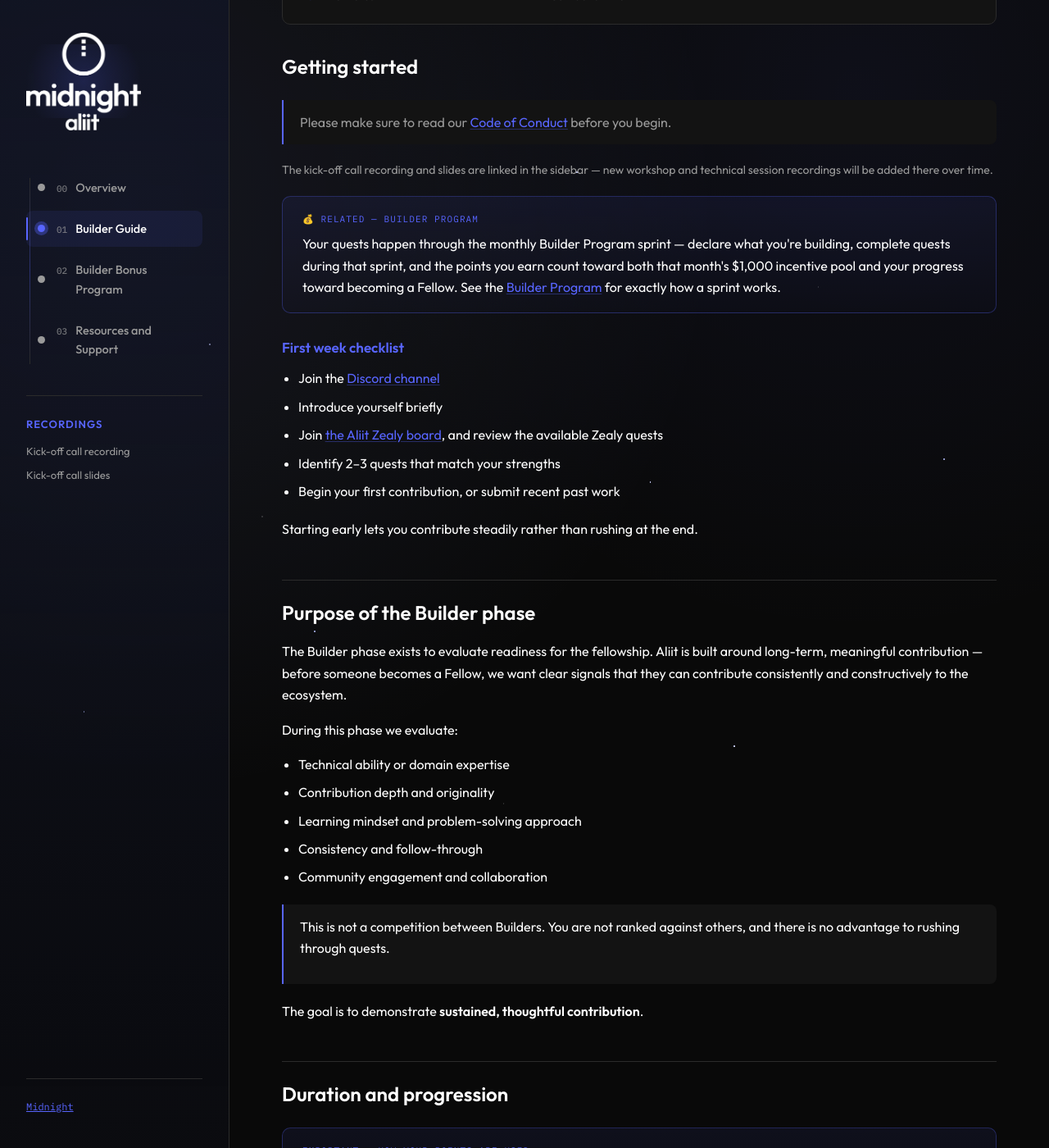
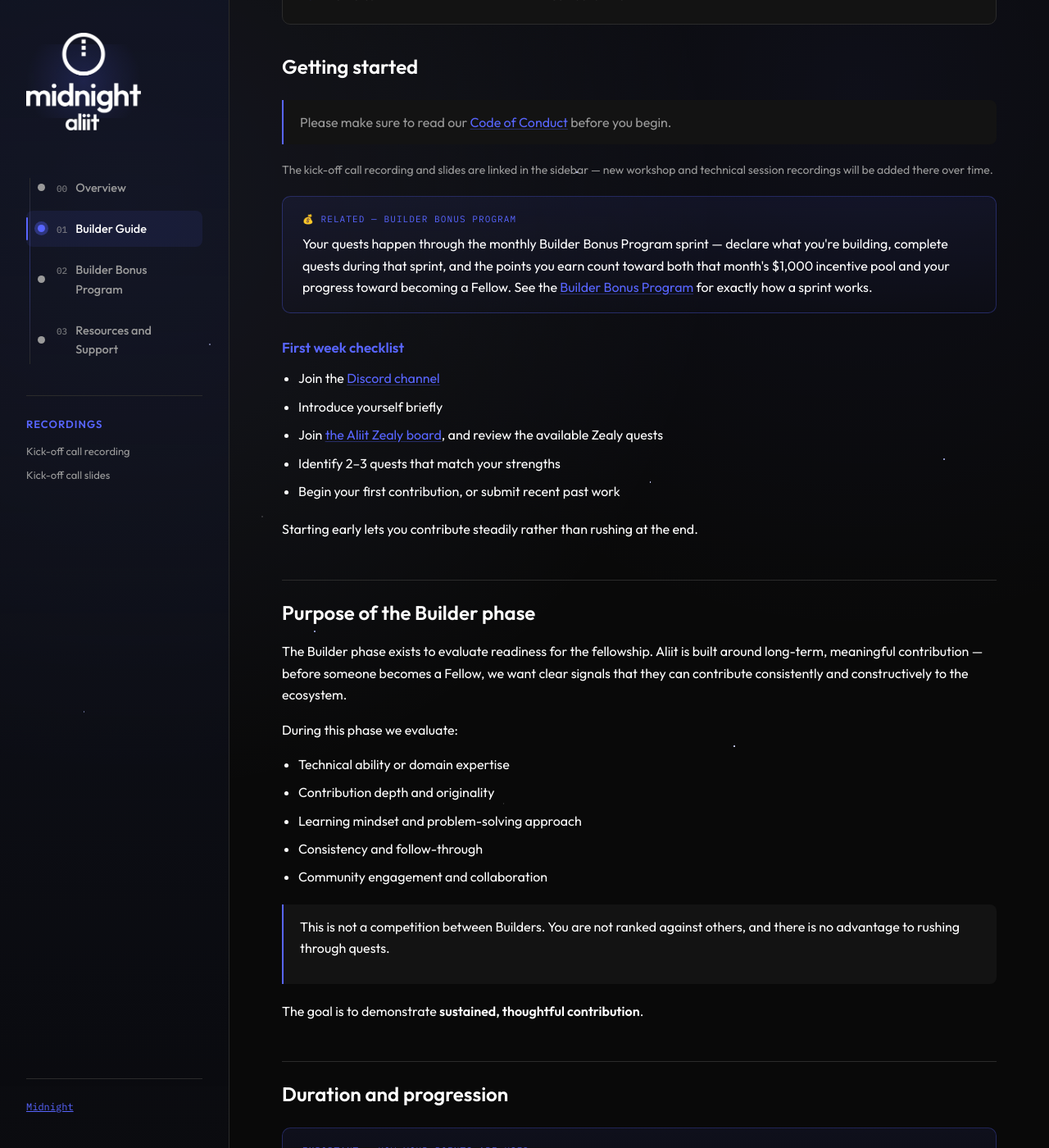
Before and after one commit to zsofimajor/aliit-builder-hub, a Jekyll site: the page built from builder-guide/index.md, in a window 1280 px wide and 1400 px high, scrolled down 535 px. Shown: the whole window at 82% size. Built offline with Jekyll 4.4.1, drawn with Linux system fonts in a browser that asks for light colours; some of the changed text lies outside the part shown.

Commit message:
Update index.md

```diff
--- a/builder-guide/index.md
+++ b/builder-guide/index.md
@@ -34,8 +34,8 @@
 <p style="color: var(--text-dim); font-size: 14px;">The kick-off call recording and slides are linked in the sidebar — new workshop and technical session recordings will be added there over time.</p>
 
 <div class="callout">
-  <span class="callout-label">💰 Related — Builder Program</span>
-  <p>Your quests happen through the monthly Builder Program sprint — declare what you're building, complete quests during that sprint, and the points you earn count toward both that month's $1,000 incentive pool and your progress toward becoming a Fellow. See the <a href="{{ '/builder-program/' | relative_url }}">Builder Program</a> for exactly how a sprint works.</p>
+  <span class="callout-label">💰 Related — Builder Bonus Program</span>
+  <p>Your quests happen through the monthly Builder Bonus Program sprint — declare what you're building, complete quests during that sprint, and the points you earn count toward both that month's $1,000 incentive pool and your progress toward becoming a Fellow. See the <a href="{{ '/builder-bonus-program/' | relative_url }}">Builder Bonus Program</a> for exactly how a sprint works.</p>
 </div>
 
 ### First week checklist
@@ -68,7 +68,7 @@
 
 <div class="callout">
   <span class="callout-label">Important — how your points are used</span>
- <p>Every quest you complete in the sprint also adds permanently to your cumulative Zealy total — the same total that needs to reach <strong>1500 XP</strong> for Fellowship progression (see the <a href="{{ '/builder-guide/' | relative_url }}">Builder Guide</a>). The 1500 XP figure here specifically describes that month's sprint activity, used to calculate <em>this month's payout</em> — it's a different lens on the same points, not a separate pool. See the <a href="{{ '/builder-program/' | relative_url }}">Builder Program</a> page for how the sprint itself works.</p>
+ <p>Every quest you complete in the sprint also adds permanently to your cumulative Zealy total — the same total that needs to reach <strong>1500 XP</strong> for Fellowship progression (see the <a href="{{ '/builder-guide/' | relative_url }}">Builder Guide</a>). The 1500 XP figure here specifically describes that month's sprint activity, used to calculate <em>this month's payout</em> — it's a different lens on the same points, not a separate pool. See the <a href="{{ '/builder-bonus-program/' | relative_url }}">Builder Bonus Program</a> page for how the sprint itself works.</p>
 </div>
 
 <p style="color: var(--text-dim); font-size: 14px;">Cohorts so far have typically reached this over about two months — but that's an observation, not a deadline or a guarantee. There's no clock running against you; progression is based on your contribution, reviewed holistically once you cross the threshold.</p>
@@ -448,7 +448,7 @@
 <ul>
   <li><a href="https://discord.gg/Qm9SnQMTBf">Join our Discord</a></li>
   <li><a href="https://forum.midnight.network/">Community Forum</a></li>
-  <li><a href="{{ '/builder-program/' | relative_url }}">Builder Program</a></li>
+  <li><a href="{{ '/builder-bonus-program/' | relative_url }}">Builder Bonus Program</a></li>
   <li><a href="{{ '/resources-and-support/' | relative_url }}">Resources &amp; Support</a></li>
   <li><a href="{{ '/code-of-conduct/' | relative_url }}">Code of Conduct</a></li>
 </ul>
```
